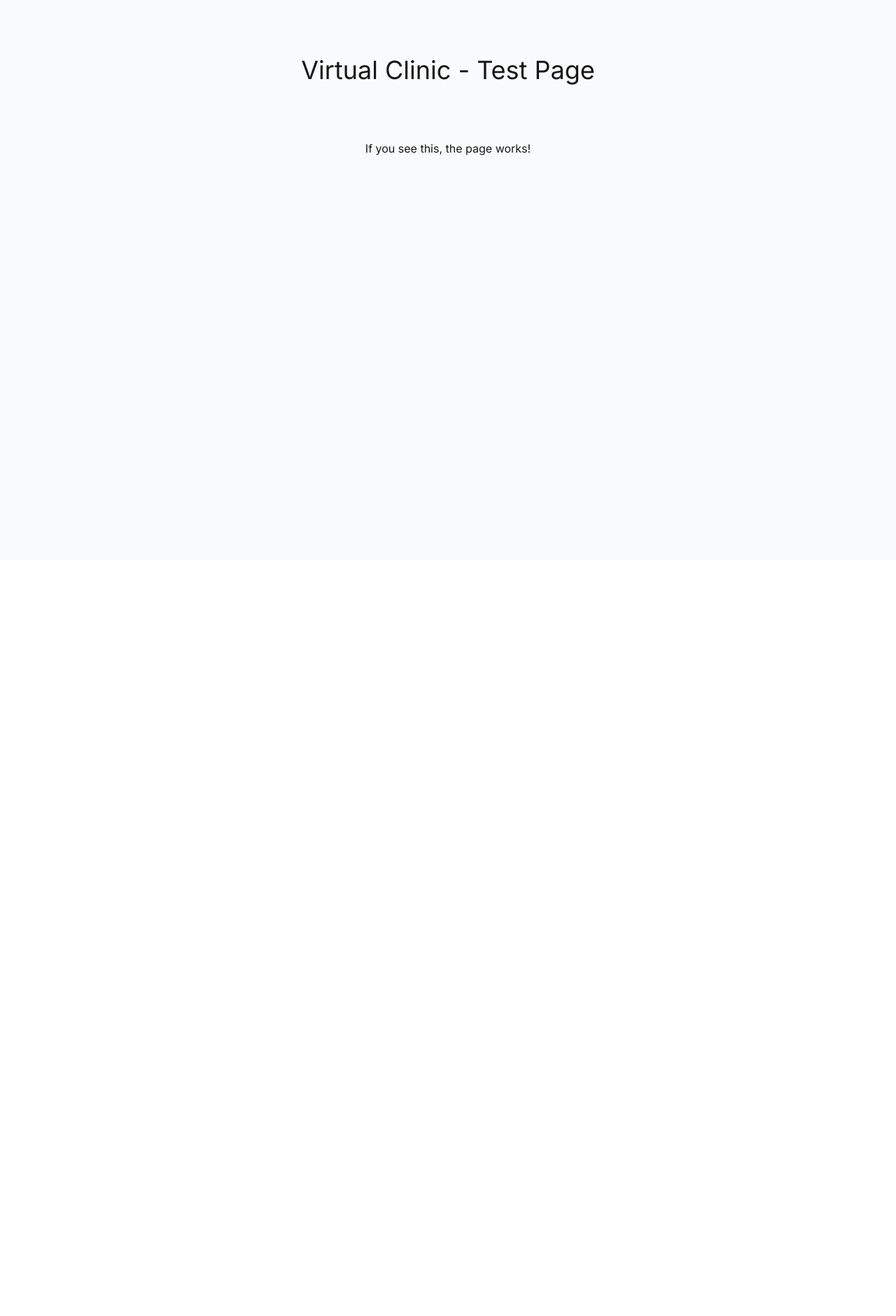
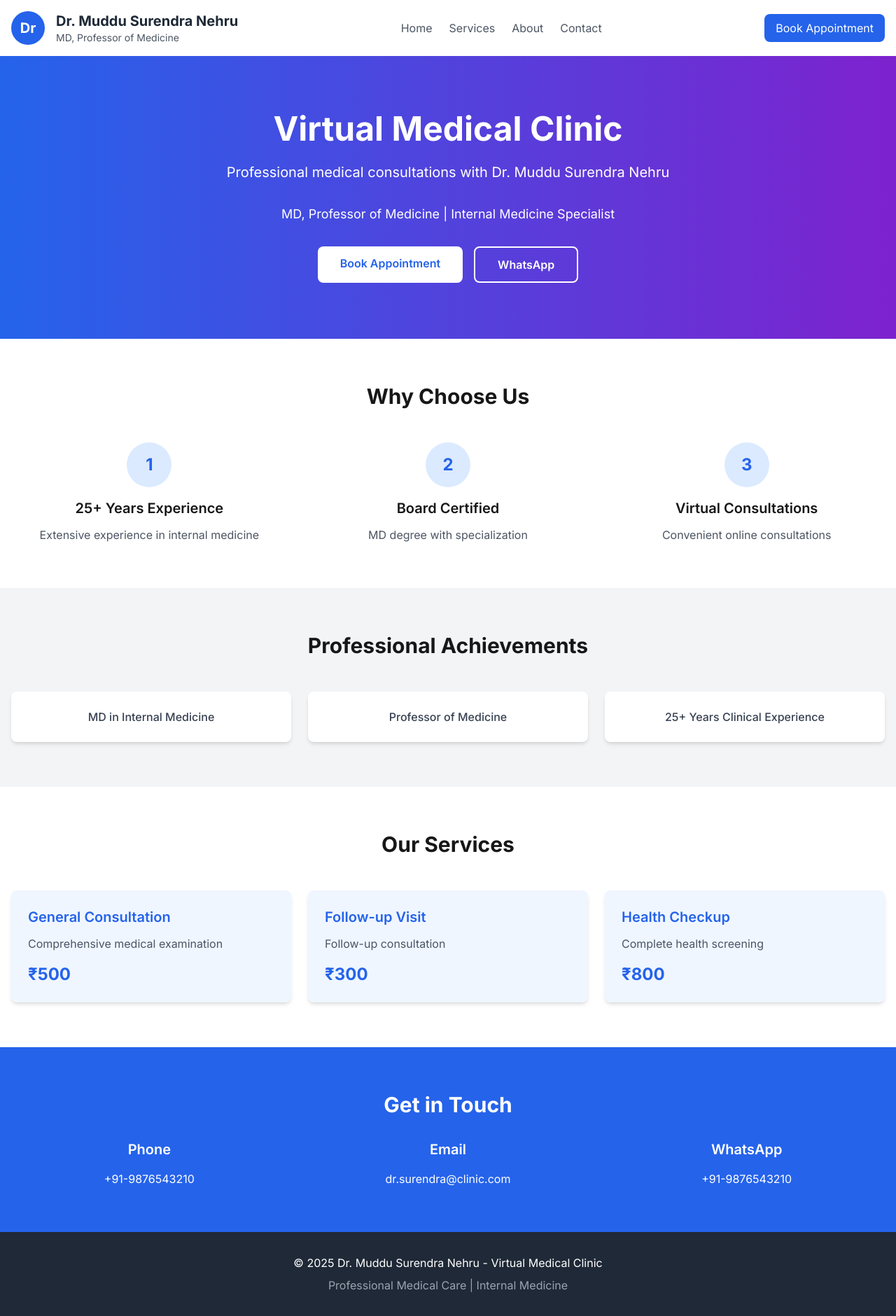
Before and after one commit to muddusurendranehru/virtual-clinic, a Next.js app: page / in a window 1280 px wide. Shown: the whole page at 70% size. Before the commit the page ends 800 px from the top, so only its background shows below. Built offline with nearby package versions, Linux system fonts and the light colour scheme.

Commit message:
"Fix page syntax"

```diff
--- a/app/page.tsx
+++ b/app/page.tsx
@@ -1,8 +1,120 @@
+import Header from "./components/Header";
+import { doctorConfig } from "../lib/doctorConfig";
+
 export default function Home() {
   return (
     <div className="min-h-screen bg-gray-50">
-      <h1 className="text-4xl text-center py-20">Virtual Clinic - Test Page</h1>
-      <p className="text-center">If you see this, the page works!</p>
+      <Header />
+
+      {/* Hero Section */}
+      <section className="bg-gradient-to-r from-blue-600 to-purple-700 text-white py-20">
+        <div className="container mx-auto px-4 text-center">
+          <div className="max-w-4xl mx-auto">
+            <h1 className="text-5xl font-bold mb-6">
+              Virtual Medical Clinic
+            </h1>
+            <p className="text-xl mb-8">
+              Professional medical consultations with {doctorConfig.name}
+            </p>
+            <p className="text-lg mb-8">
+              {doctorConfig.title} | Internal Medicine Specialist
+            </p>
+            <div className="flex flex-col sm:flex-row gap-4 justify-center">
+              <a
+                href={`tel:${doctorConfig.contact.phone}`}
+                className="bg-white text-blue-600 px-8 py-3 rounded-lg font-semibold hover:bg-gray-100 transition-colors"
+              >
+                Book Appointment
+              </a>
+              <a
+                href={`https://wa.me/${doctorConfig.contact.whatsapp.replace(/[^0-9]/g, '')}`}
+                className="border-2 border-white text-white px-8 py-3 rounded-lg font-semibold hover:bg-white hover:text-blue-600 transition-colors"
+              >
+                WhatsApp
+              </a>
+            </div>
+          </div>
+        </div>
+      </section>
+
+      {/* Key Features Section */}
+      <section className="py-16 bg-white">
+        <div className="container mx-auto px-4">
+          <h2 className="text-3xl font-bold text-center mb-12">Why Choose Us</h2>
+          <div className="grid md:grid-cols-3 gap-8">
+            {doctorConfig.keyFeatures.map((feature, index) => (
+              <div key={index} className="text-center">
+                <div className="bg-blue-100 w-16 h-16 rounded-full flex items-center justify-center mx-auto mb-4">
+                  <span className="text-blue-600 text-2xl font-bold">{index + 1}</span>
+                </div>
+                <h3 className="text-xl font-semibold mb-3">{feature.title}</h3>
+                <p className="text-gray-600">{feature.description}</p>
+              </div>
+            ))}
+          </div>
+        </div>
+      </section>
+
+      {/* Achievements Section */}
+      <section className="py-16 bg-gray-100">
+        <div className="container mx-auto px-4">
+          <h2 className="text-3xl font-bold text-center mb-12">Professional Achievements</h2>
+          <div className="grid md:grid-cols-3 gap-6">
+            {doctorConfig.achievements.map((achievement, index) => (
+              <div key={index} className="bg-white p-6 rounded-lg shadow-md text-center">
+                <p className="text-gray-700 font-medium">{achievement}</p>
+              </div>
+            ))}
+          </div>
+        </div>
+      </section>
+
+      {/* Services Overview */}
+      <section className="py-16 bg-white">
+        <div className="container mx-auto px-4">
+          <h2 className="text-3xl font-bold text-center mb-12">Our Services</h2>
+          <div className="grid md:grid-cols-3 gap-6">
+            {doctorConfig.services.map((service, index) => (
+              <div key={index} className="bg-blue-50 p-6 rounded-lg shadow-md">
+                <h3 className="text-xl font-semibold mb-3 text-blue-600">
+                  {service.name}
+                </h3>
+                <p className="text-gray-600 mb-4">{service.description}</p>
+                <p className="text-2xl font-bold text-blue-600">{service.price}</p>
+              </div>
+            ))}
+          </div>
+        </div>
+      </section>
+
+      {/* Contact Section */}
+      <section className="py-16 bg-blue-600 text-white">
+        <div className="container mx-auto px-4 text-center">
+          <h2 className="text-3xl font-bold mb-8">Get in Touch</h2>
+          <div className="grid md:grid-cols-3 gap-8">
+            <div>
+              <h3 className="text-xl font-semibold mb-4">Phone</h3>
+              <p>{doctorConfig.contact.phone}</p>
+            </div>
+            <div>
+              <h3 className="text-xl font-semibold mb-4">Email</h3>
+              <p>{doctorConfig.contact.email}</p>
+            </div>
+            <div>
+              <h3 className="text-xl font-semibold mb-4">WhatsApp</h3>
+              <p>{doctorConfig.contact.whatsapp}</p>
+            </div>
+          </div>
+        </div>
+      </section>
+
+      {/* Footer */}
+      <footer className="bg-gray-800 text-white py-8">
+        <div className="container mx-auto px-4 text-center">
+          <p>&copy; 2025 {doctorConfig.name} - Virtual Medical Clinic</p>
+          <p className="mt-2 text-gray-400">Professional Medical Care | Internal Medicine</p>
+        </div>
+      </footer>
     </div>
   );
 }
```
